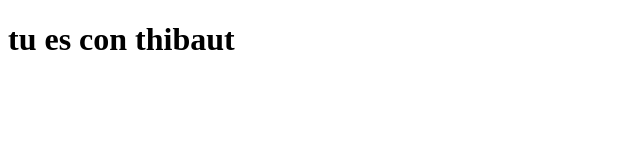
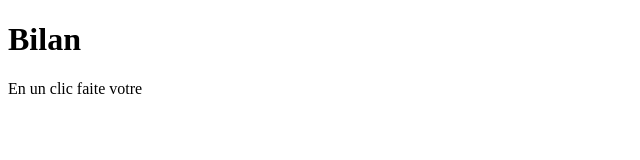
Before and after one commit to etienneret/bilan, a plain HTML site: page index.html in a window 1280 px wide. Shown: the whole page, without its empty margins (0-640 px from the left). Drawn offline with Linux system fonts and the light colour scheme.

Commit message:
second test

```diff
--- a/index.html
+++ b/index.html
@@ -7,11 +7,13 @@
 	<meta charset="utf-8">
 
 	<meta property="og:title" content="Think audit differently">
-	<meta property="og:image" content="facebook-card.jpg">
-	<meta property="og:description" content="Le Wagon is the best coding school for entrepreneurs. Checkout by yourself the projects of our students.">
-	<meta property="og:site_name" content="Le Wagon"/>
+	<meta property="og:description" content="pourquoi ne pas faire simple quand c'est compliqué ">
+	<meta property="og:site_name" content="Bilan "/>
 </head>
 <body>
-	<h1>tu es con thibaut </h1>
+	<h1>Bilan</h1>
+	<p>
+		En un clic faite votre
+	</p>
 </body>
 </html>
```
